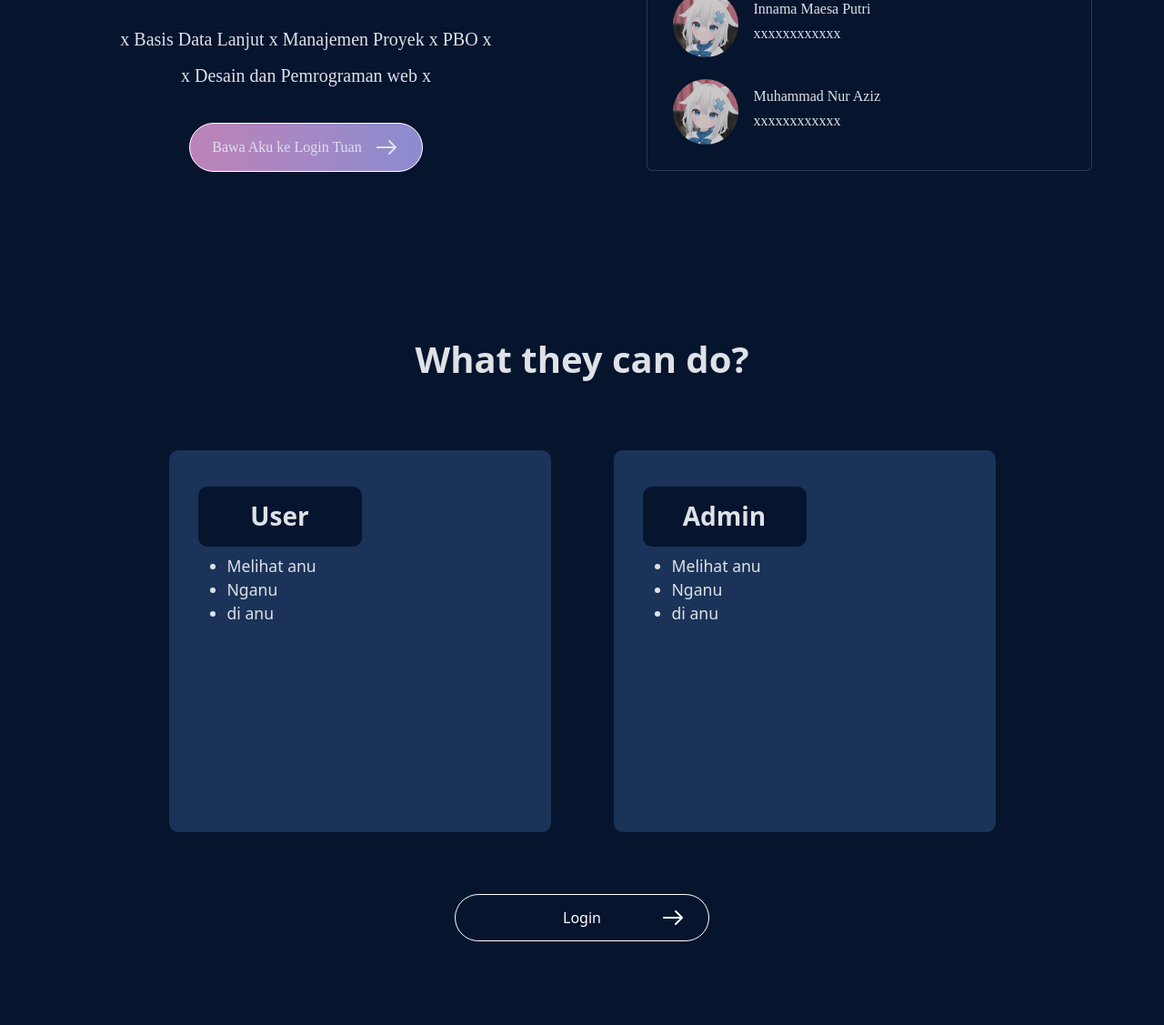
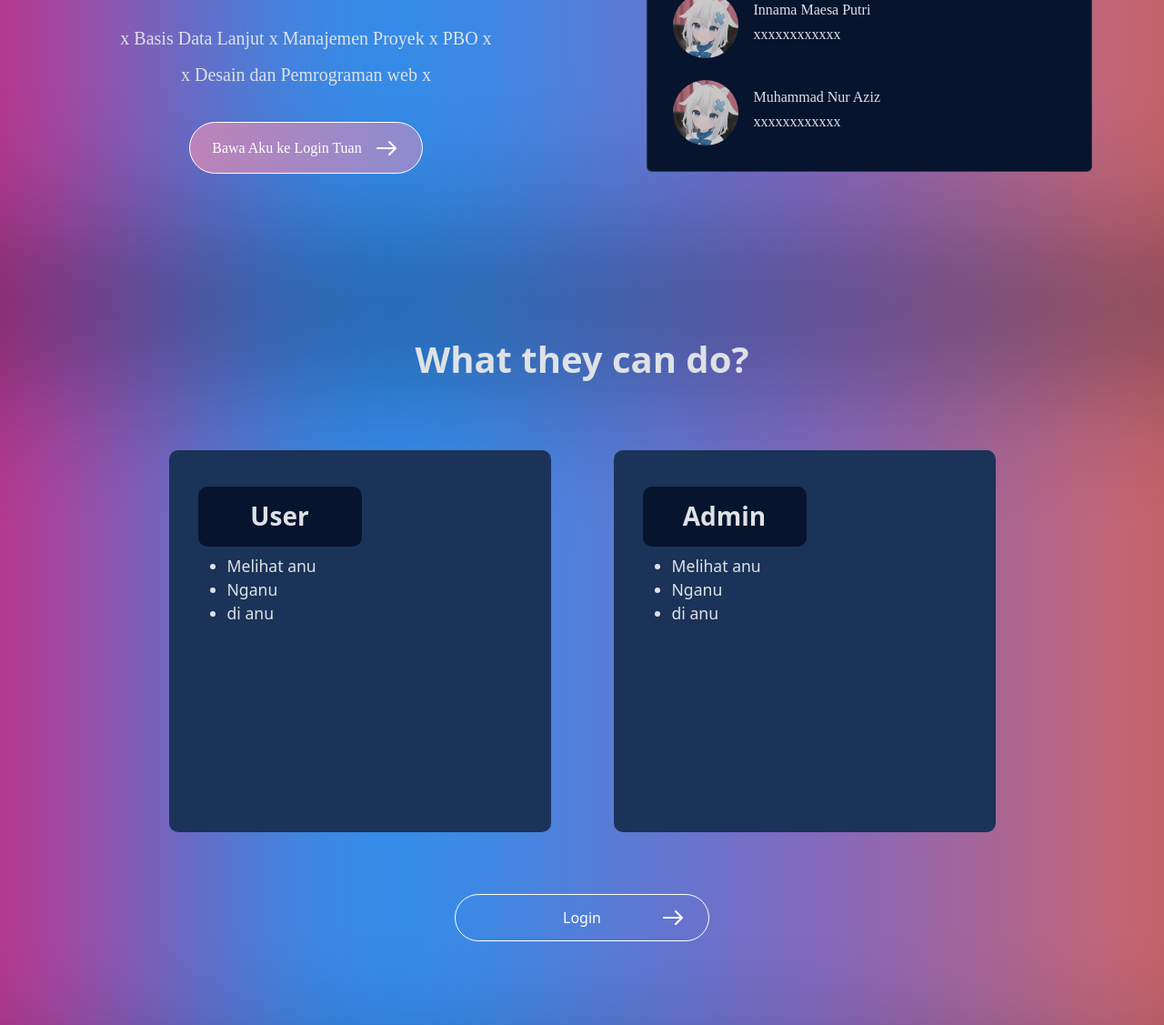
Before and after one commit to ggyupi/Sistem-Informasi-Bebas-Tanggungan-TA, a PHP site: page / in a window 1280 px wide. Shown: the part 521-1648 px from the top of the page at 91% size. Run offline with PHP 8.4, Linux system fonts and the light colour scheme; some web fonts are replaced.

Commit message:
login pretty nice

```diff
--- a/css/index.css
+++ b/css/index.css
@@ -85,7 +85,7 @@ body {
 }
 
 #banner-wrapper {
-  height: 100vh;
+  min-height: 100vh;
   display: flex;
   flex-direction: column;
   justify-content: space-between;
@@ -93,6 +93,54 @@ body {
 #banner-wrapper::after {
   content: "";
   flex-grow: 0.5;
+}
+
+#baner-bg-top {
+  min-width: 100%;
+  min-height: 115%;
+  display: flex;
+  flex-direction: column;
+  justify-content: center;
+  align-items: center;
+  position: absolute;
+  top: 50%;
+  left: 50%;
+  transform: translate(-50%, -50%);
+  z-index: -1;
+  overflow-x: clip;
+}
+
+#baner-bg-bottom {
+  min-width: 100%;
+  min-height: 125%;
+  display: flex;
+  flex-direction: column;
+  justify-content: center;
+  align-items: center;
+  position: fixed;
+  bottom: -190%;
+  left: 50%;
+  transform: translate(-50%, -50%);
+  z-index: -1;
+  overflow-x: clip;
+}
+
+.banner-bg {
+  min-height: 115vh;
+  min-width: 125vw;
+  position: absolute;
+  top: 50%;
+  left: 50%;
+  transform: translate(-50%, -50%);
+  background: linear-gradient(
+    to right,
+    #ff1267 0%,
+    #2196f3 34%,
+    #8565be 67%,
+    #ed6746 100%
+  );
+  filter: blur(100px);
+  overflow: hidden;
 }
 
 #banner {
@@ -103,12 +151,6 @@ body {
   flex-wrap: wrap;
   gap: 100px;
 }
-
-/* @media (max-width: 995px){
-    #banner {
-       gap: 100px;
-    }
-} */
 
 #banner-left,
 #banner-right {
@@ -155,22 +197,27 @@ body {
 }
 
 #bawa-aku-login {
-  background-image: linear-gradient(
-    to right,
-    var(--bs-primary),
-    var(--bs-secondary)
-  );
-
+  background-color: var(--bs-secondary);
+  background: linear-gradient(to right, var(--bs-primary), var(--bs-secondary));
   display: flex;
   flex-direction: row;
   align-items: center;
   justify-content: space-evenly;
   gap: 10px;
+  transition: background 0.3s;
+  color: white;
+  text-decoration: none;
+  padding: 18px 24px;
 }
 
-#bawa-aku-login a {
+#bawa-aku-login:hover {
+  background: var(--bs-secondary-bg);
+}
+
+#bawa-aku-login h6 {
   font-family: "FOT-Yuruka";
   font-size: 16px;
+  margin: auto;
 }
 
 #members {
@@ -266,4 +313,11 @@ body {
   flex-direction: row;
   align-items: center;
   justify-content: space-between;
+  transition: 0.3s;
 }
+
+#login-go:hover {
+  background-color: var(--bs-secondary);
+  color: var(--bs-body-bg);
+  border: none;
+}
--- a/index.html
+++ b/index.html
@@ -19,8 +19,12 @@
     />
     <title>Landing Page</title>
   </head>
+
   <body class="custom-container" style="padding: 24px 0px">
     <div id="banner-wrapper">
+      <div id="baner-bg-top">
+        <div class="banner-bg"></div>
+      </div>
       <a
         id="code-on-github"
         href="https://github.com/sukinnamz/Sistem-Informasi-Bebas-Tanggungan-TA"
@@ -46,8 +50,8 @@
             x Basis Data Lanjut x Manajemen Proyek x PBO x<br />x Desain dan
             Pemrograman web x
           </h5>
-          <div class="button-go" id="bawa-aku-login">
-            <a>Bawa Aku ke Login Tuan</a>
+          <a href="#login-go" class="button-go" id="bawa-aku-login">
+            <h6>Bawa Aku ke Login Tuan</h6>
             <svg
               fill="white"
               xmlns="http://www.w3.org/2000/svg"
@@ -64,7 +68,7 @@
                 d="M10 8.5a.47.47 0 0 1-.35-.15c-.2-.2-.2-.51 0-.71l3.15-3.15l-3.15-3.15c-.2-.2-.2-.51 0-.71s.51-.2.71 0l3.5 3.5c.2.2.2.51 0 .71l-3.5 3.5c-.1.1-.23.15-.35.15Z"
               />
             </svg>
-          </div>
+          </a>
         </div>
 
         <div id="banner-right">
@@ -174,6 +178,10 @@
           />
         </svg>
       </button>
+      <div id="baner-bg-bottom">
+        <div class="banner-bg"></div>
+      </div>
     </div>
+
   </body>
 </html>
```
